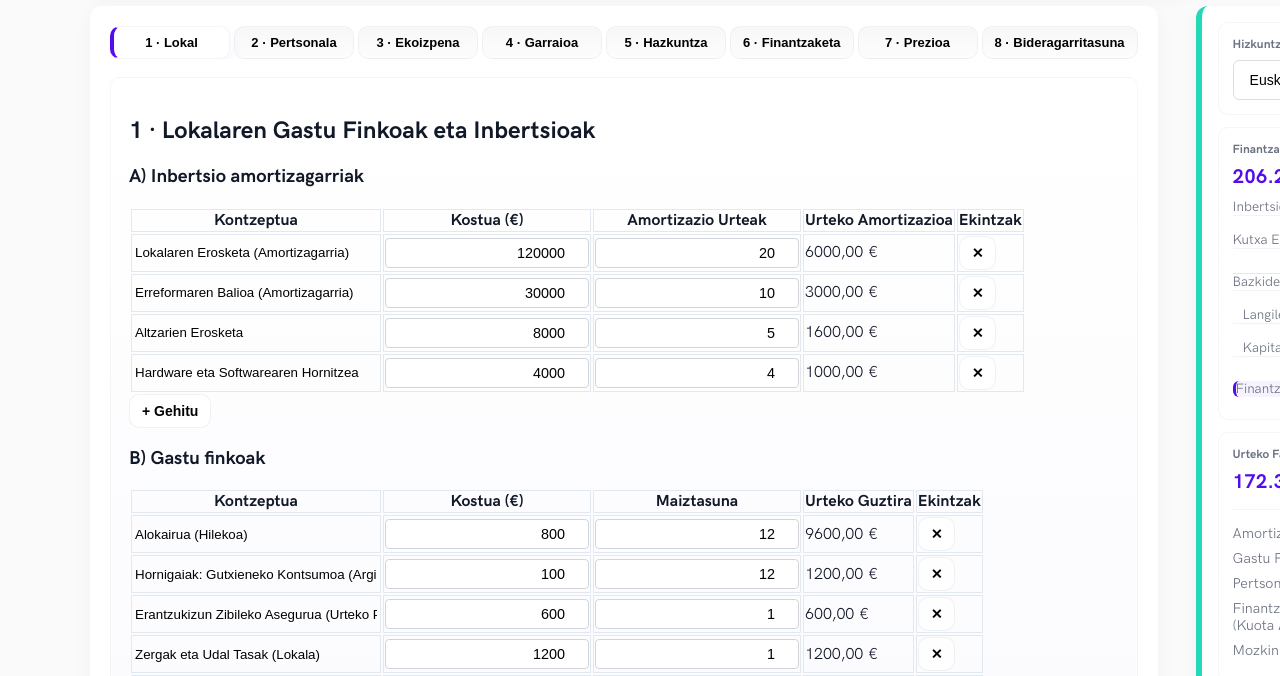
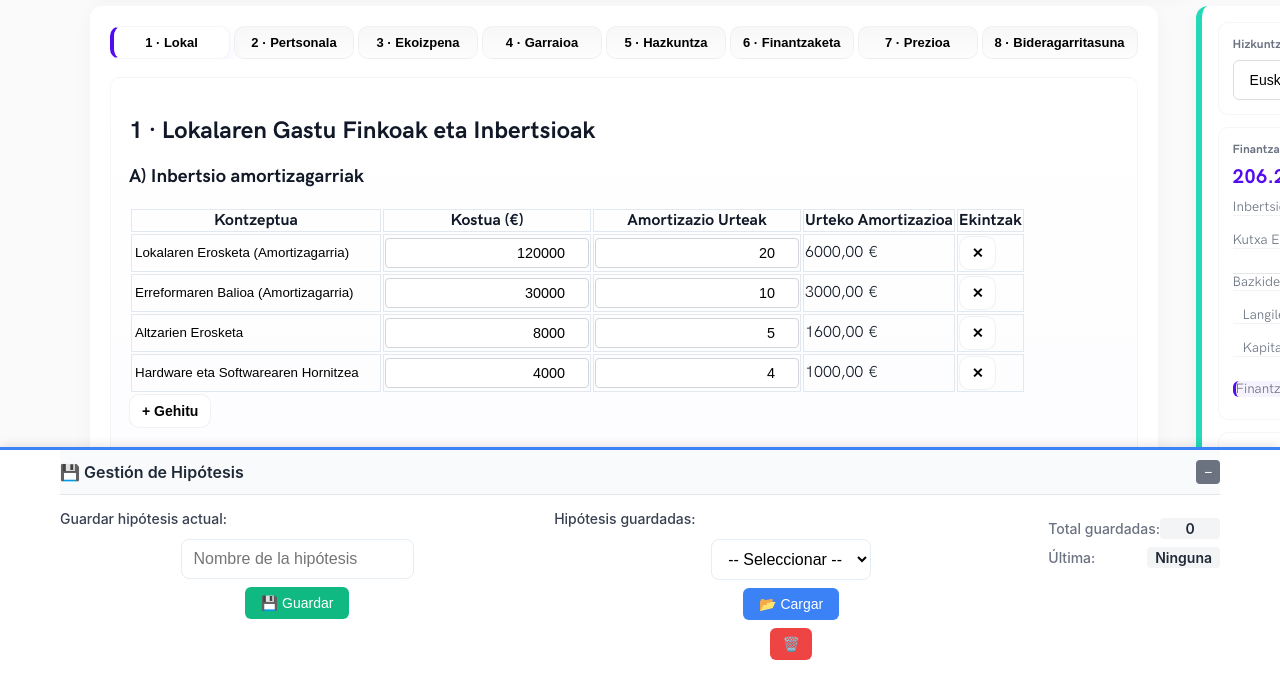
Before and after one commit to betoinu/Bideragarritasuna, a plain HTML site: page enpresa_gastuen_aurrekontua.html in a window 1280 px wide. Shown: the part 109-785 px from the top of the page. Drawn offline with nearby package versions, Linux system fonts and the light colour scheme.

Commit message:
Update style.css

```diff
--- a/css/style.css
+++ b/css/style.css
@@ -858,3 +858,208 @@ img {
     font-weight: bold;
     color: #007bff;
 }
+/* ESTILOS PARA EL FALDÓN DE HIPÓTESIS */
+.faldon-hipotesis {
+    position: fixed;
+    bottom: 0;
+    left: 0;
+    right: 0;
+    background: #ffffff;
+    border-top: 3px solid #3b82f6;
+    box-shadow: 0 -2px 10px rgba(0, 0, 0, 0.1);
+    z-index: 1000;
+    font-family: 'Inter', sans-serif;
+    transition: transform 0.3s ease;
+}
+
+.faldon-hipotesis.contraido {
+    transform: translateY(calc(100% - 50px));
+}
+
+.faldon-contenido {
+    max-width: 1200px;
+    margin: 0 auto;
+    padding: 0 20px;
+}
+
+.faldon-cabecera {
+    display: flex;
+    justify-content: space-between;
+    align-items: center;
+    padding: 10px 0;
+    border-bottom: 1px solid #e5e7eb;
+    background: #f8fafc;
+}
+
+.faldon-cabecera h3 {
+    margin: 0;
+    font-size: 16px;
+    font-weight: 600;
+    color: #1f2937;
+}
+
+.btn-toggle-faldon {
+    background: #6b7280;
+    color: white;
+    border: none;
+    border-radius: 4px;
+    width: 24px;
+    height: 24px;
+    cursor: pointer;
+    font-size: 14px;
+    display: flex;
+    align-items: center;
+    justify-content: center;
+}
+
+.btn-toggle-faldon:hover {
+    background: #4b5563;
+}
+
+.faldon-cuerpo {
+    padding: 15px 0;
+}
+
+.faldon-grid {
+    display: grid;
+    grid-template-columns: 1fr 1fr auto;
+    gap: 20px;
+    align-items: start;
+}
+
+.faldon-col {
+    display: flex;
+    flex-direction: column;
+}
+
+.faldon-grupo {
+    display: flex;
+    flex-direction: column;
+    gap: 8px;
+}
+
+.faldon-grupo label {
+    font-size: 14px;
+    font-weight: 500;
+    color: #374151;
+    margin-bottom: 4px;
+}
+
+.input-group {
+    display: flex;
+    gap: 8px;
+    align-items: center;
+}
+
+.input-hipotesis {
+    flex: 1;
+    padding: 8px 12px;
+    border: 1px solid #d1d5db;
+    border-radius: 6px;
+    font-size: 14px;
+}
+
+.select-hipotesis {
+    flex: 1;
+    padding: 8px 12px;
+    border: 1px solid #d1d5db;
+    border-radius: 6px;
+    font-size: 14px;
+    background: white;
+}
+
+.btn-guardar {
+    background: #10b981;
+    color: white;
+    border: none;
+    padding: 8px 16px;
+    border-radius: 6px;
+    cursor: pointer;
+    font-size: 14px;
+    font-weight: 500;
+    white-space: nowrap;
+}
+
+.btn-guardar:hover {
+    background: #059669;
+}
+
+.btn-cargar {
+    background: #3b82f6;
+    color: white;
+    border: none;
+    padding: 8px 16px;
+    border-radius: 6px;
+    cursor: pointer;
+    font-size: 14px;
+    font-weight: 500;
+    white-space: nowrap;
+}
+
+.btn-cargar:hover {
+    background: #2563eb;
+}
+
+.btn-eliminar {
+    background: #ef4444;
+    color: white;
+    border: none;
+    padding: 8px 12px;
+    border-radius: 6px;
+    cursor: pointer;
+    font-size: 14px;
+}
+
+.btn-eliminar:hover {
+    background: #dc2626;
+}
+
+.faldon-info {
+    display: flex;
+    flex-direction: column;
+    gap: 8px;
+    padding: 8px 0;
+}
+
+.info-item {
+    display: flex;
+    justify-content: space-between;
+    align-items: center;
+    font-size: 14px;
+}
+
+.info-label {
+    color: #6b7280;
+    font-weight: 500;
+}
+
+.info-valor {
+    color: #1f2937;
+    font-weight: 600;
+    background: #f3f4f6;
+    padding: 2px 8px;
+    border-radius: 4px;
+    min-width: 60px;
+    text-align: center;
+}
+
+/* Responsive */
+@media (max-width: 768px) {
+    .faldon-grid {
+        grid-template-columns: 1fr;
+        gap: 15px;
+    }
+
+    .faldon-contenido {
+        padding: 0 15px;
+    }
+
+    .input-group {
+        flex-direction: column;
+    }
+
+    .input-hipotesis,
+    .select-hipotesis {
+        width: 100%;
+    }
+}
```
